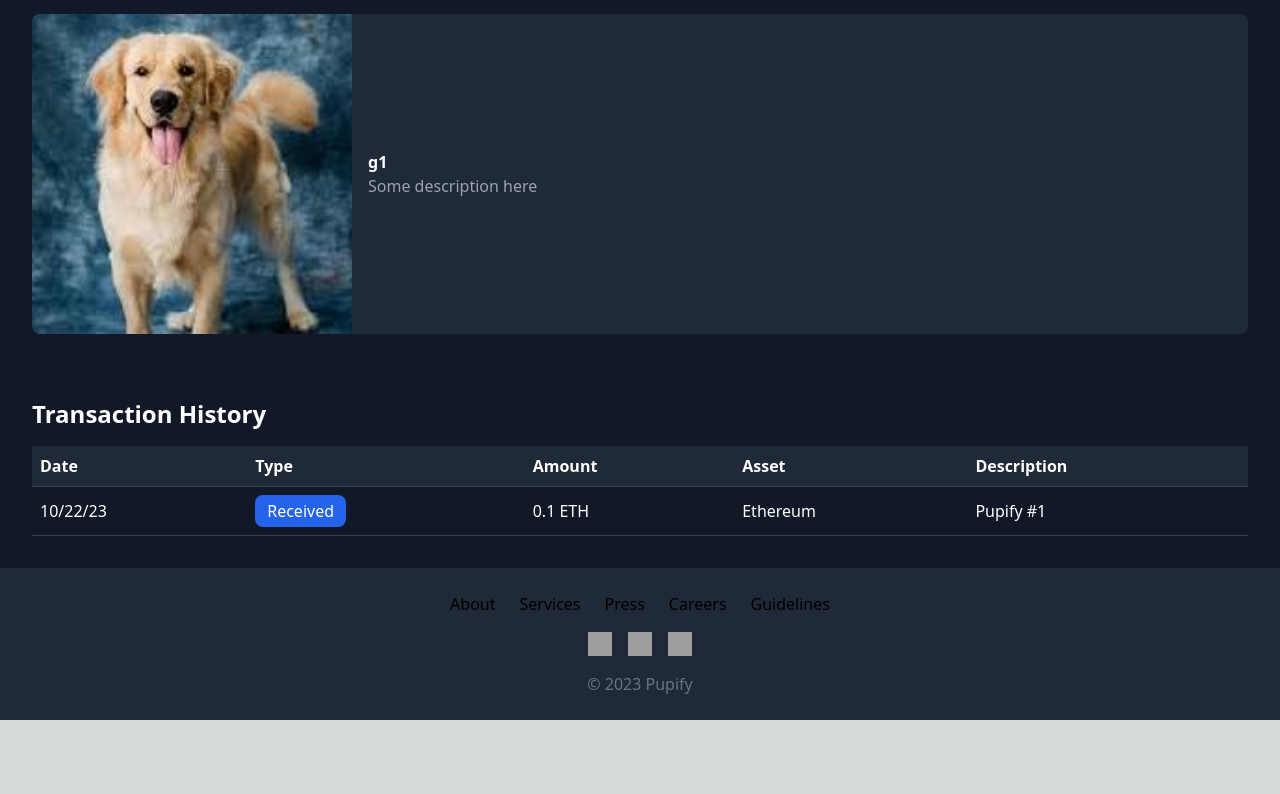
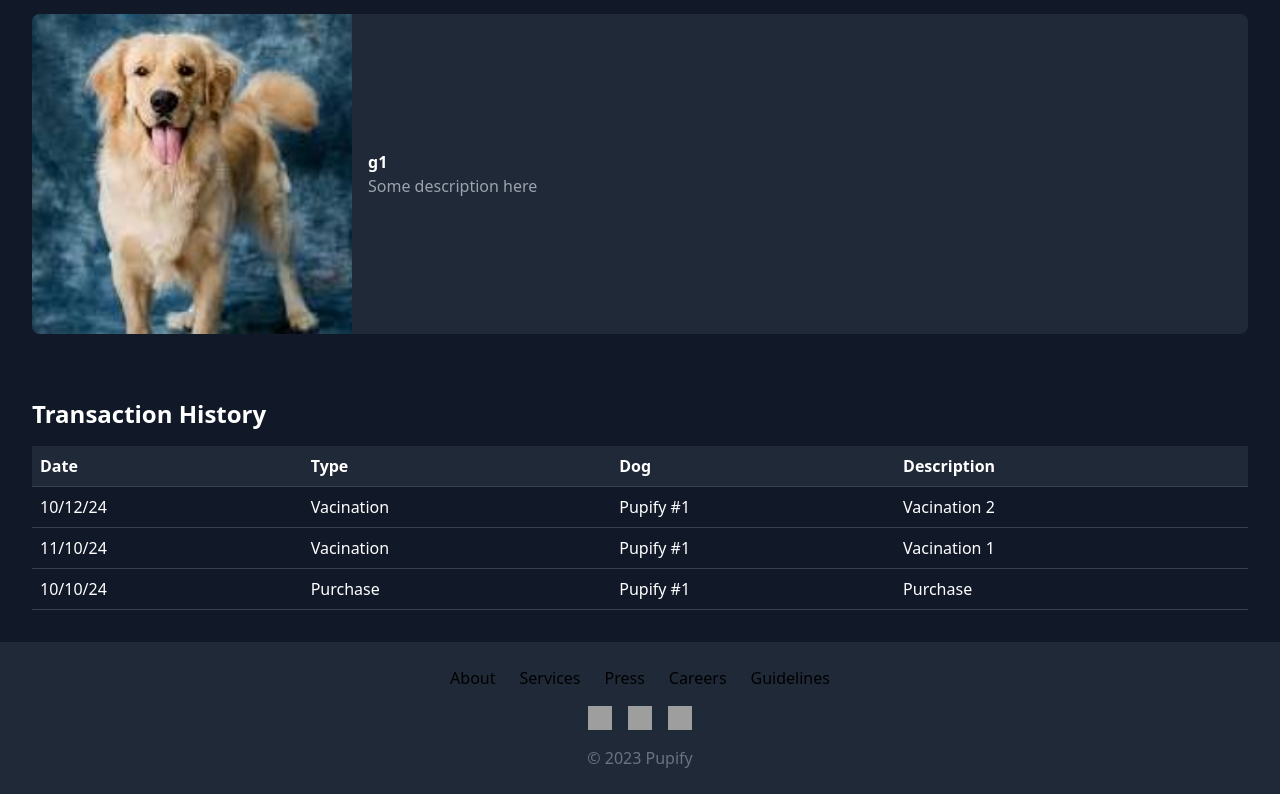
Before and after one commit to aii23/dog3, a Next.js app: page / in a window 1280 px wide. Shown: the part 951-1745 px from the top of the page. Before the commit the page ends 1671 px from the top, so only its background shows below. Built offline with nearby package versions, Linux system fonts and the light colour scheme; grey boxes are pictures that could not be loaded.

Commit message:
Added transaction history as distinct component

```diff
--- a/components/mock/mocked_data.ts
+++ b/components/mock/mocked_data.ts
@@ -1,4 +1,4 @@
-import { Dog } from '../interfaces/Dog';
+import { Dog, DogTransactionParams } from '../interfaces/Dog';
 
 export const my_mocked_dogs: Dog[] = [...Array(3)].map(() => {
   return { src: '/dog1.png', name: 'g1' };
@@ -7,3 +7,24 @@ export const my_mocked_dogs: Dog[] = [...Array(3)].map(() => {
 export const mocked_dogs: Dog[] = [...Array(12)].map(() => {
   return { src: '/dog1.png', name: 'g1' };
 });
+
+export const mocked_transactions: DogTransactionParams[] = [
+  {
+    date: '10/12/24',
+    type: 'Vacination',
+    dog: 'Pupify #1',
+    description: 'Vacination 2',
+  },
+  {
+    date: '11/10/24',
+    type: 'Vacination',
+    dog: 'Pupify #1',
+    description: 'Vacination 1',
+  },
+  {
+    date: '10/10/24',
+    type: 'Purchase',
+    dog: 'Pupify #1',
+    description: 'Purchase',
+  },
+];
--- a/components/transaction_history.tsx
+++ b/components/transaction_history.tsx
@@ -0,0 +1,46 @@
+import React from 'react';
+import { DogTransactionParams } from './interfaces/Dog';
+
+interface TransactionHistoryProps {
+  transactions: DogTransactionParams[];
+}
+
+export const TransactionHistory: React.FC<TransactionHistoryProps> = (
+  props
+) => {
+  const { transactions } = props;
+
+  return (
+    <section>
+      <h2 className="text-2xl font-semibold mb-4">Transaction History</h2>
+      <table className="w-full text-left table-auto border-collapse">
+        <thead>
+          <tr className="bg-gray-800">
+            <th className="p-2 border-b border-gray-700">Date</th>
+            <th className="p-2 border-b border-gray-700">Type</th>
+            <th className="p-2 border-b border-gray-700">Dog</th>
+            <th className="p-2 border-b border-gray-700">Description</th>
+          </tr>
+        </thead>
+        <tbody>
+          {transactions.map((transaction, index) => (
+            <tr key={index}>
+              <td className="p-2 border-b border-gray-700">
+                {transaction.date}
+              </td>
+              <td className="p-2 border-b border-gray-700">
+                {transaction.type}
+              </td>
+              <td className="p-2 border-b border-gray-700">
+                {transaction.dog}
+              </td>
+              <td className="p-2 border-b border-gray-700">
+                {transaction.description}
+              </td>
+            </tr>
+          ))}
+        </tbody>
+      </table>
+    </section>
+  );
+};
--- a/pages/index.tsx
+++ b/pages/index.tsx
@@ -1,8 +1,12 @@
 import Image from 'next/image';
 import { Header } from '../components/header';
-import { my_mocked_dogs } from '../components/mock/mocked_data';
+import {
+  mocked_transactions,
+  my_mocked_dogs,
+} from '../components/mock/mocked_data';
 import DogCardExtended from '../components/extended_dog_card';
 import Footer from '../components/footer';
+import { TransactionHistory } from '../components/transaction_history';
 
 export default function Home() {
   return (
@@ -26,34 +30,7 @@ export default function Home() {
             </div>
           </section>
 
-          <section>
-            <h2 className="text-2xl font-semibold mb-4">Transaction History</h2>
-            <table className="w-full text-left table-auto border-collapse">
-              <thead>
-                <tr className="bg-gray-800">
-                  <th className="p-2 border-b border-gray-700">Date</th>
-                  <th className="p-2 border-b border-gray-700">Type</th>
-                  <th className="p-2 border-b border-gray-700">Amount</th>
-                  <th className="p-2 border-b border-gray-700">Asset</th>
-                  <th className="p-2 border-b border-gray-700">Description</th>
-                </tr>
-              </thead>
-              <tbody>
-                <tr>
-                  <td className="p-2 border-b border-gray-700">10/22/23</td>
-                  <td className="p-2 border-b border-gray-700">
-                    <button className="px-3 py-1 bg-blue-600 rounded-lg hover:bg-blue-500">
-                      Received
-                    </button>
-                  </td>
-                  <td className="p-2 border-b border-gray-700">0.1 ETH</td>
-                  <td className="p-2 border-b border-gray-700">Ethereum</td>
-                  <td className="p-2 border-b border-gray-700">Pupify #1</td>
-                </tr>
-                {/* Repeat similar rows for other transactions */}
-              </tbody>
-            </table>
-          </section>
+          <TransactionHistory transactions={mocked_transactions} />
         </main>
       </div>
       <Footer />
```
Also changed, not shown: components/interfaces/Dog.ts (+7 -0 lines).
